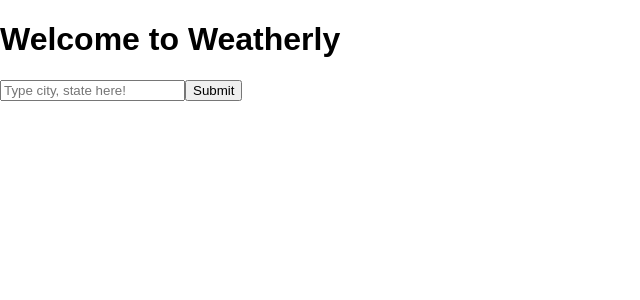
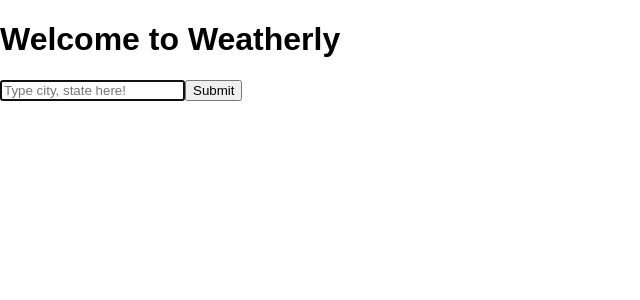
Before and after one commit to chrisboylen/React-Weather-App, a React (Create React App) app: page / in a window 1280 px wide. Shown: the top 300 px of the page, without its empty margins (0-640 px from the left). Built offline with nearby package versions, Linux system fonts and the light colour scheme.

Commit message:
On page load make focus start on input field of search componenet

```diff
--- a/src/App.js
+++ b/src/App.js
@@ -49,7 +49,7 @@ class App extends Component {
       })
   }
 
-  sendLocalStorage (updateLocation) {
+  sendLocalStorage(updateLocation) {
     localStorage.setItem('location', updateLocation);
   }
 
--- a/src/Search.js
+++ b/src/Search.js
@@ -17,7 +17,8 @@ class Search extends Component {
       <form onSubmit={ (e) => e.preventDefault() }>
         <input
           type="text"
-          placeholder = "Type city, state here!"
+          autoFocus="autofocus"
+          placeholder="Type city, state here!"
           onChange={ (e) => this.updateLocation(e) }
           />
         <button onClick={ (e) => this.props.getUserLocation(this.state.input) }>
--- a/src/dataCleaner.js
+++ b/src/dataCleaner.js
@@ -1,5 +1,3 @@
-import mockData from './mockData';
-
 export const currentWeatherCleaned = (data) => {
   const currentWeatherCleaned = {
     city: data.current_observation.display_location.city,
```
Also changed, not shown: 2 other files (tests, documents, lock files or other folders).
